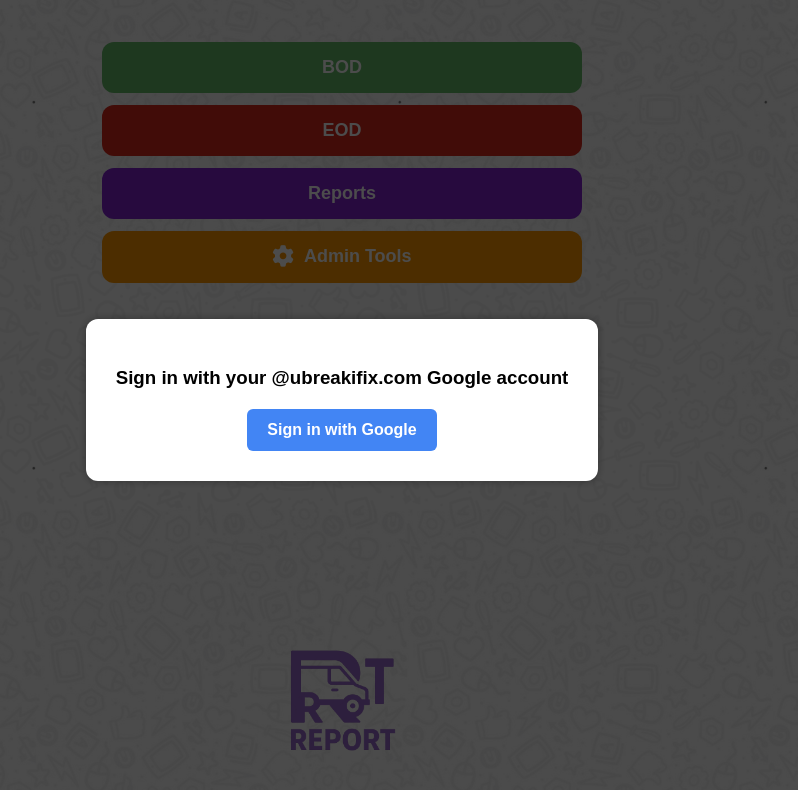
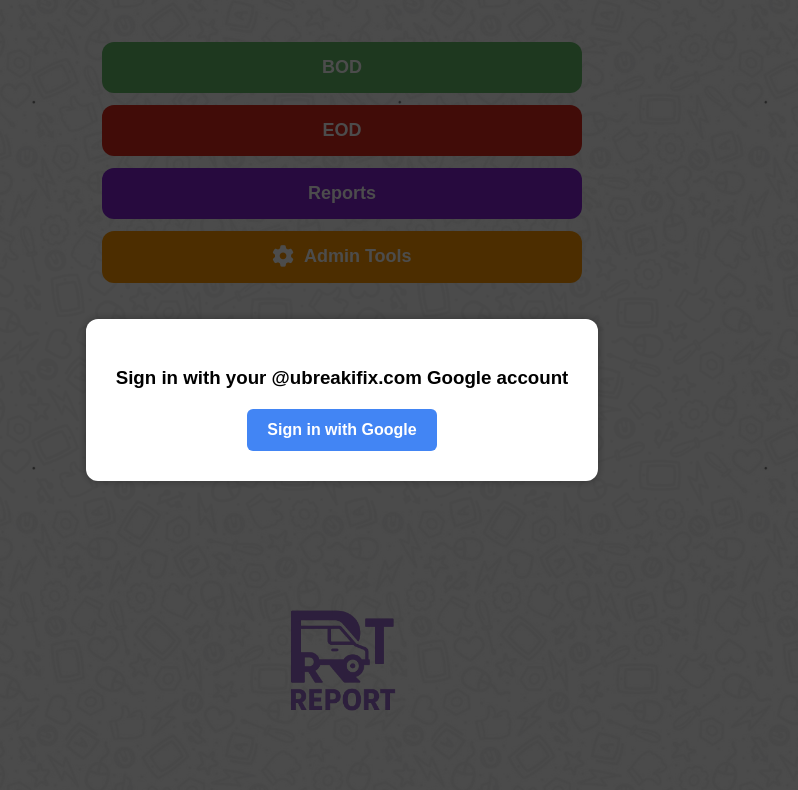
Before and after one commit to ROBUFFS9377/van-check, a plain HTML site: page index.html in a window 1280 px wide. Shown: the whole page, without its empty margins (298-1096 px from the left). Drawn offline with Linux system fonts and the light colour scheme; no server answers.

Commit message:
Update index.html

```diff
--- a/index.html
+++ b/index.html
@@ -85,7 +85,7 @@
         opacity: 0.8;
         height: auto;
         display: block;
-        margin: 300px auto 0;
+        margin: 260px auto 0;
       }
 
       #passwordOverlay {
```
